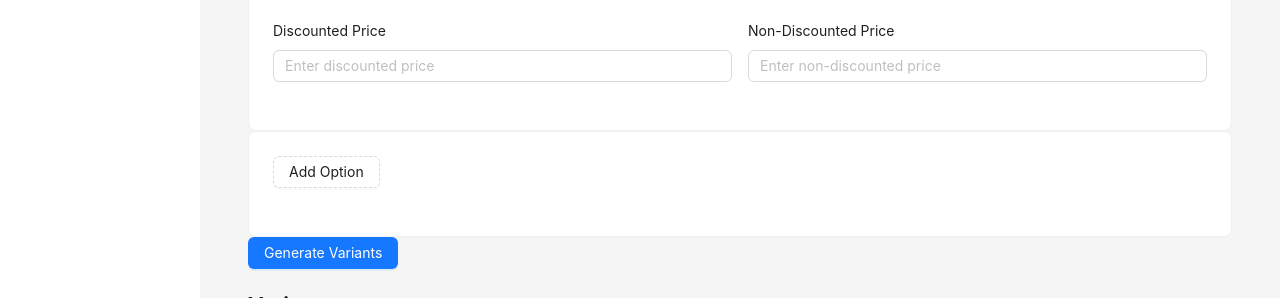
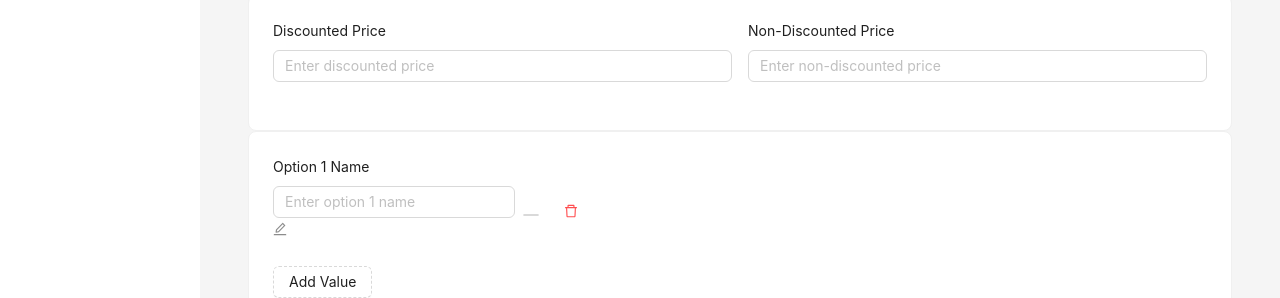
Before and after one commit to ngecu/Shoplify-Product-Variant-Navigation, a React (Vite) app: page / in a window 1280 px wide. Shown: the part 654-952 px from the top of the page. Built offline with nearby package versions, Linux system fonts and the light colour scheme.

Commit message:
add option logic well implemented but not displaying as expected

```diff
--- a/src/App.tsx
+++ b/src/App.tsx
@@ -1,11 +1,11 @@
 import React, { useState } from 'react';
-import { LaptopOutlined, NotificationOutlined, UserOutlined,HeartOutlined,ShoppingCartOutlined, CheckOutlined  } from '@ant-design/icons';
-import { Layout, Menu, Breadcrumb, Input, Button, Form, Select, Row, Col, Card } from 'antd';
+import { LaptopOutlined, NotificationOutlined, UserOutlined,HeartOutlined,ShoppingCartOutlined, CheckOutlined,DeleteOutlined, EditOutlined   } from '@ant-design/icons';
+import { Layout, Menu, Breadcrumb, Input, Button, Form, Select, Row, Col, Card, Space, Tag } from 'antd';
 // import 'antd/dist/antd.css';
 import ReactQuill from 'react-quill';
 import 'react-quill/dist/quill.snow.css';
 import UploadComponent from './Components/UploadComponent';
-import { OptionValues } from './Interface/OptionInterface';
+
 
 const { Header, Content, Sider } = Layout;
 const { Option } = Select;
@@ -18,26 +18,45 @@ const App: React.FC = () => {
   const [buyingPrice, setBuyingPrice] = useState<string>('')
   const [productOptions, setProductOptions] = useState<string[]>([]);
   const [variants, setVariants] = useState<string[]>([]);
-  const [optionValues, setOptionValues] = useState<OptionValues>({});
+  const [options, setOptions] = useState<Option[]>([{ name: '', values: [''], editing: true }]);
 
-  const handleOptionValueChange = (optionName: string, valueIndex: number, value: string) => {
-    const updatedOptionValues: OptionValues = { ...optionValues };
-    if (!updatedOptionValues[optionName]) updatedOptionValues[optionName] = [];
-    updatedOptionValues[optionName][valueIndex] = value;
-    setOptionValues(updatedOptionValues);
+  const handleOptionChange = (index: number, key: keyof Option, value: string) => {
+    const newOptions = [...options];
+    newOptions[index][key] = value;
+    setOptions(newOptions);
   };
 
   const handleAddOption = () => {
-    // Add new option with empty array for values
-    const newOptionName = `Option ${Object.keys(optionValues).length + 1}`;
-    setOptionValues({ ...optionValues, [newOptionName]: [] });
+    setOptions([...options, { name: '', values: [''], editing: true }]);
+  };
+
+  const handleDeleteOption = (index: number) => {
+    const newOptions = [...options];
+    newOptions.splice(index, 1);
+    setOptions(newOptions);
+  };
+
+  const handleAddValue = (index: number) => {
+    const newOptions = [...options];
+    newOptions[index].values.push('');
+    setOptions(newOptions);
+  };
+
+  const handleDeleteValue = (optionIndex: number, valueIndex: number) => {
+    const newOptions = [...options];
+    newOptions[optionIndex].values.splice(valueIndex, 1);
+    setOptions(newOptions);
   };
 
   const handleGenerateVariants = () => {
     // Implement your logic for generating variants
   };
 
-
+  const handleToggleEdit = (index: number) => {
+    const newOptions = [...options];
+    newOptions[index].editing = !newOptions[index].editing;
+    setOptions(newOptions);
+  };
 
 
   return (
@@ -146,27 +165,34 @@ const App: React.FC = () => {
     </Card>
 
     <Card className='my-2'>
-    {Object.entries(optionValues).map(([optionName, values], index) => (
-          <div key={optionName}>
-            <h4>{optionName}</h4>
-            {values.map((value, valueIndex) => (
-              <Form.Item key={valueIndex} label={`Value ${valueIndex + 1}`}>
+                  {options.map((option, optionIndex) => (
+                    <div key={optionIndex}>
+                      <Space>
+                        {option.editing ?
+                          <Form.Item label={`Option ${optionIndex + 1} Name`} extra={<EditOutlined onClick={() => handleToggleEdit(optionIndex)} style={{ cursor: 'pointer' }} />}>
                             <Input
-                  placeholder={`Enter value ${valueIndex + 1}`}
-                  value={value}
-                  onChange={(e) => handleOptionValueChange(optionName, valueIndex, e.target.value)}
+                              placeholder={`Enter option ${optionIndex + 1} name`}
+                              value={option.name}
+                              onChange={(e) => handleOptionChange(optionIndex, 'name', e.target.value)}
                             />
                           </Form.Item>
+                          :
+                          <Tag>{option.name}</Tag>
+                        }
+                        {option.values.map((value, valueIndex) => (
+                          <Tag key={valueIndex}>{value}</Tag>
                         ))}
+                        <Button type="text" icon={<DeleteOutlined />} onClick={() => handleDeleteOption(optionIndex)} danger />
+                      </Space>
+                      {option.editing &&
                         <Form.Item>
-              <Button type="dashed" onClick={() => handleOptionValueChange(optionName, values.length, '')}>
+                          <Button type="dashed" onClick={() => handleAddValue(optionIndex)}>
                             Add Value
                           </Button>
                         </Form.Item>
+                      }
                     </div>
                   ))}
-
-        {/* Add Option Button */}
                   <Form.Item>
                     <Button type="dashed" onClick={handleAddOption}>
                       Add Option
--- a/src/Interface/OptionInterface.tsx
+++ b/src/Interface/OptionInterface.tsx
@@ -1,3 +1,5 @@
-export interface OptionValues {
-    [key: string]: string[];
+interface Option {
+    name: string;
+    values: string[];
+    editing: boolean;
   }
```
Lines whose indentation alone changed are shown as unchanged.
